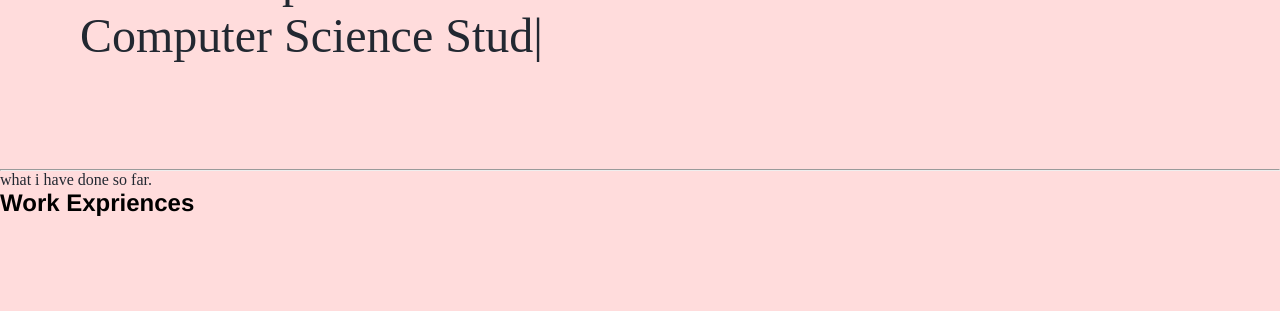
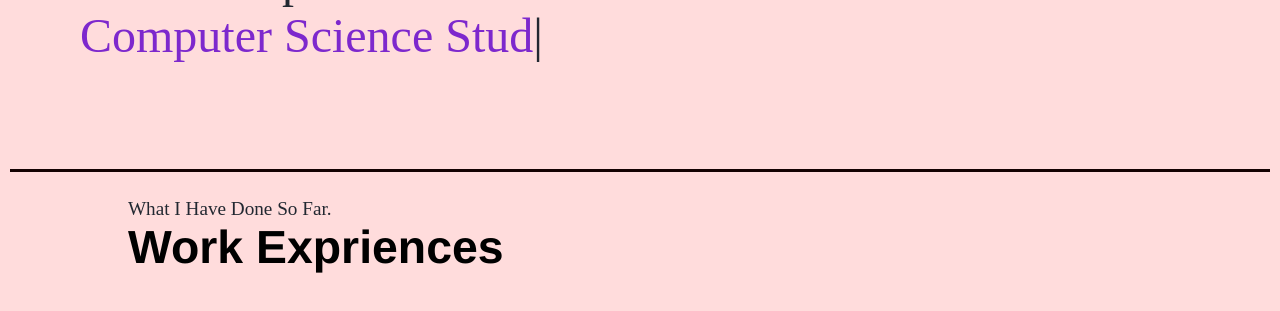
Before and after one commit to ChiranjeevGorai/PortfolioWeb, a plain HTML site: page index.html in a window 1280 px wide. Shown: the part 359-670 px from the top of the page. Drawn offline with nearby package versions, Linux system fonts and the light colour scheme; a web font is replaced by a local one.

Commit message:
Second Section Styling

```diff
--- a/style.css
+++ b/style.css
@@ -43,6 +43,12 @@ nav li {
 
 }
 
+nav ul li a:hover {
+    font-size: 1.6rem;
+    color: rgb(20, 2, 2);
+
+}
+
 nav .left {
     font-size: 2rem;
 }
@@ -66,10 +72,39 @@ nav .left {
 }
 
 .rightSection img {
-    width: 32vw;
+    width: 35vw;
     margin: 35px 0;
 }
 
 .shade {
     color: rgb(125, 40, 205);
 }
+
+#element {
+    color: rgb(125, 40, 205);
+}
+
+main hr {
+    border: none;
+    background-color: rgb(20, 2, 2);
+    height: 3px;
+    margin: 26px 10px;
+
+}
+
+
+.secondSection {
+    max-width: 80vw;
+    margin: auto;
+}
+
+.secondSection h1 {
+    font-size: 2.9rem;
+
+}
+
+.secondSection .text-gray {
+    font-size: larger;
+    font-weight: 500;
+    text-transform: capitalize;
+}
```
